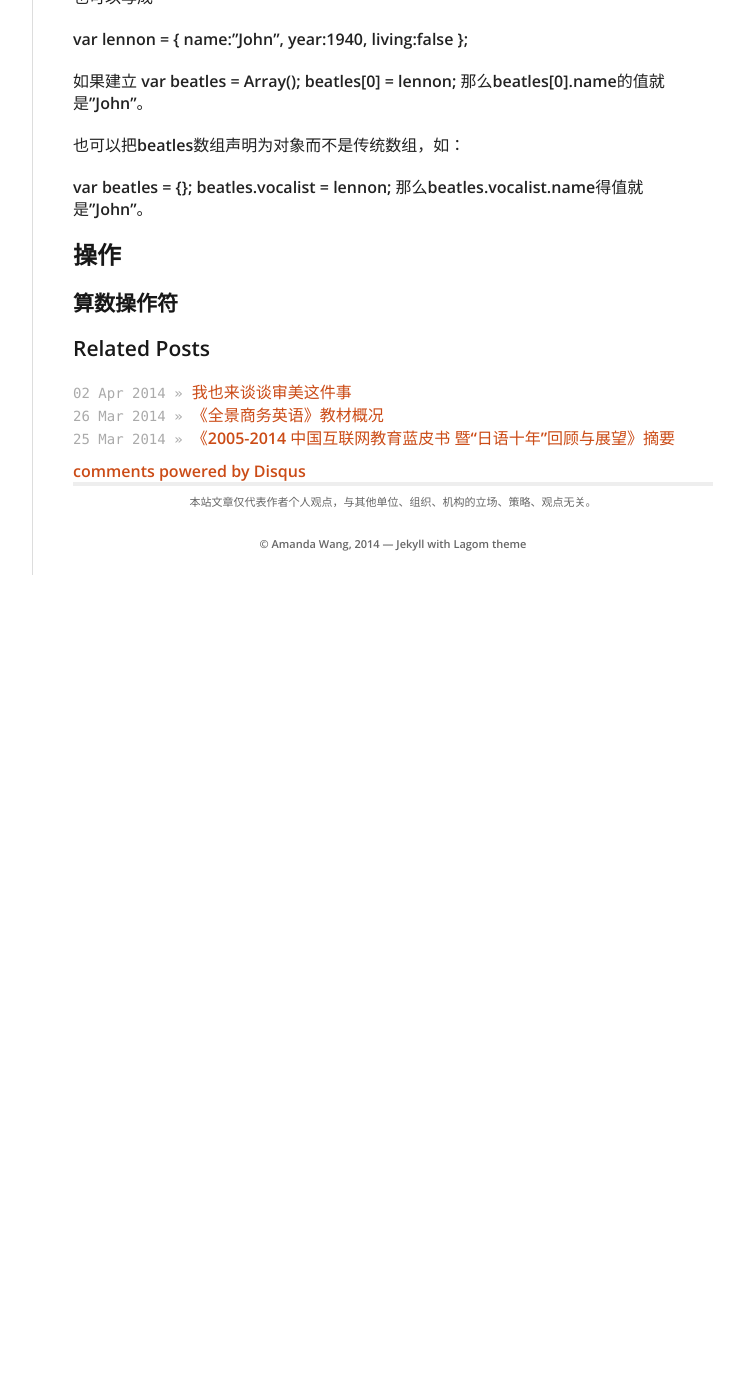
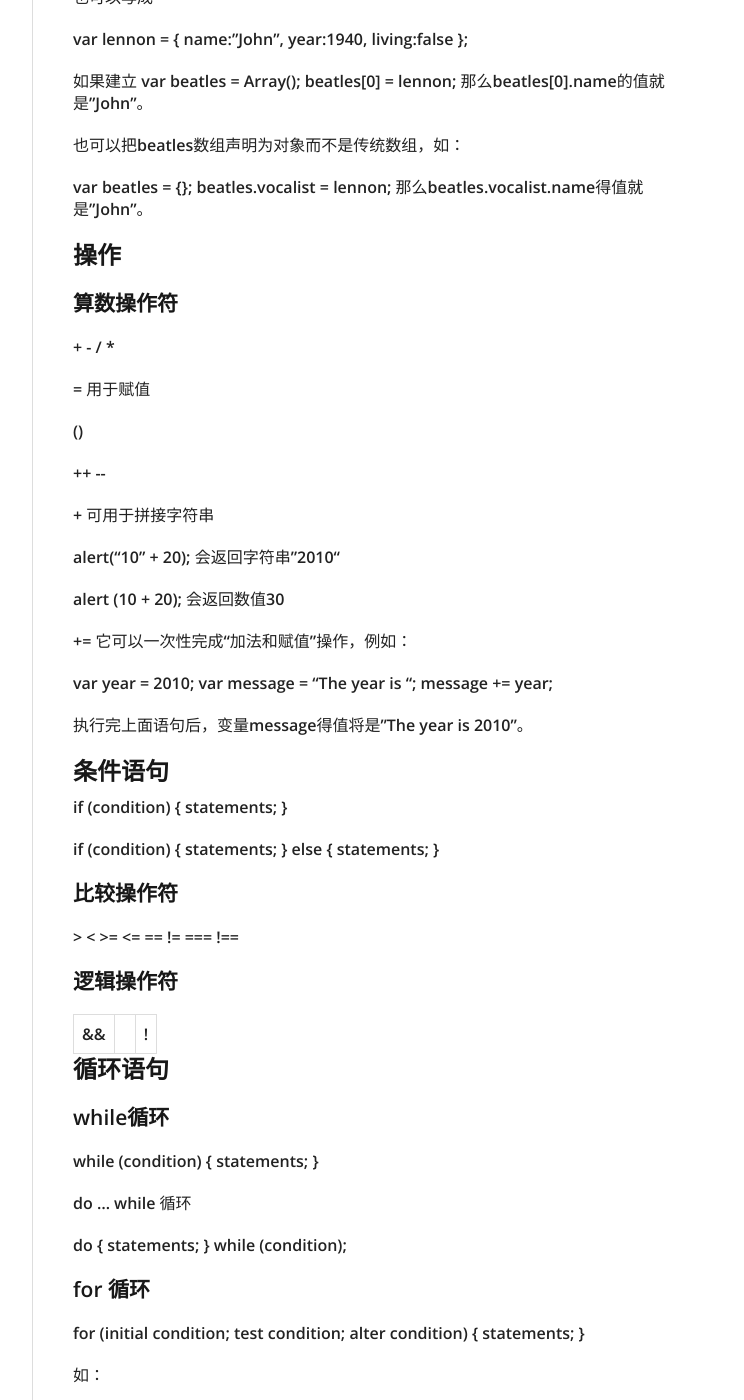
Before and after one commit to fantaghiro/fantaghiro.github.io, a Jekyll site: the page built from _posts/2014-04-06-JavaScript-DOM-Coding-Arts.markdown, in a window 1280 px wide and 1400 px high, scrolled down 1762 px. Shown: the whole window, without its empty margins (378-1122 px from the left). Built offline with Jekyll 4.4.1, drawn with Linux system fonts in a browser that asks for light colours; nearby versions of some CDN libraries; comment, search, counter and statistics services are not loaded; before the commit the page ends 2337 px from its top, so only the background shows below that; some of the changed text lies outside the part shown.

Commit message:
Update 2014-04-06-JavaScript-DOM-Coding-Arts.markdown

```diff
--- a/_posts/2014-04-06-JavaScript-DOM-Coding-Arts.markdown
+++ b/_posts/2014-04-06-JavaScript-DOM-Coding-Arts.markdown
@@ -94,7 +94,6 @@ beatles.vocalist = lennon; 那么beatles.vocalist.name得值就是"John"。
 ## 操作
 
 ### 算数操作符
-<!--
 
 \+ \- / \*
 
@@ -133,7 +132,7 @@ if (condition) {
 ### 比较操作符
 
 
-\> < >= <= == != === !==
+&gt; &lt; >= <= == != === !==
 
 ### 逻辑操作符
 
@@ -187,7 +186,7 @@ function name(arguments) {
 如果在某个函数中使用了var，那个变量就将被视为一个局部变量。函数在行为方面应该像是一个自给自足得脚本，在定义一个函数时，一定要把它内部的变量全部明确声明为局部变量。
 
 ##对象
-
+<!--
 
 对象里的数据可以通过两种形式访问：属性、方法
 
```
